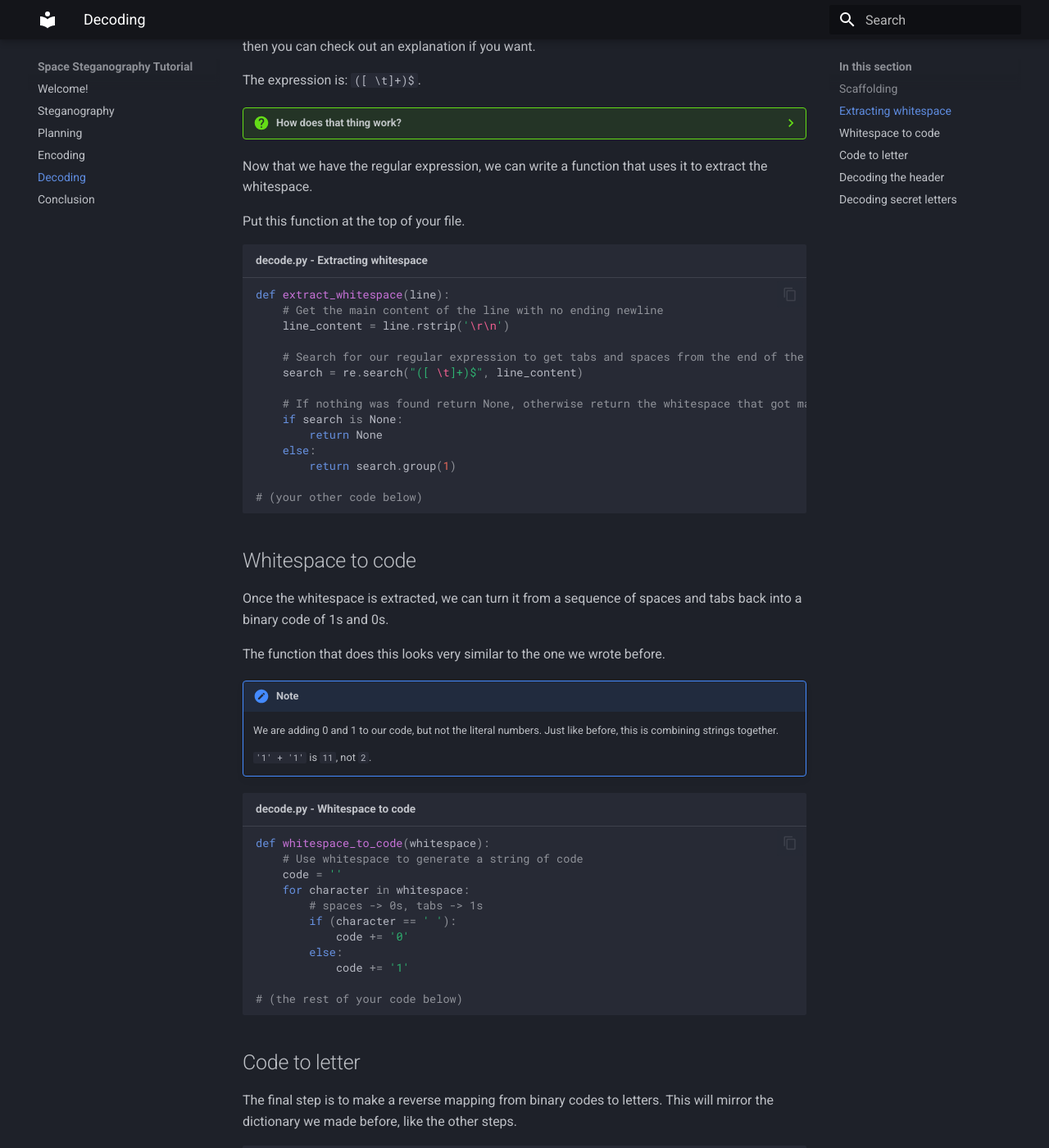
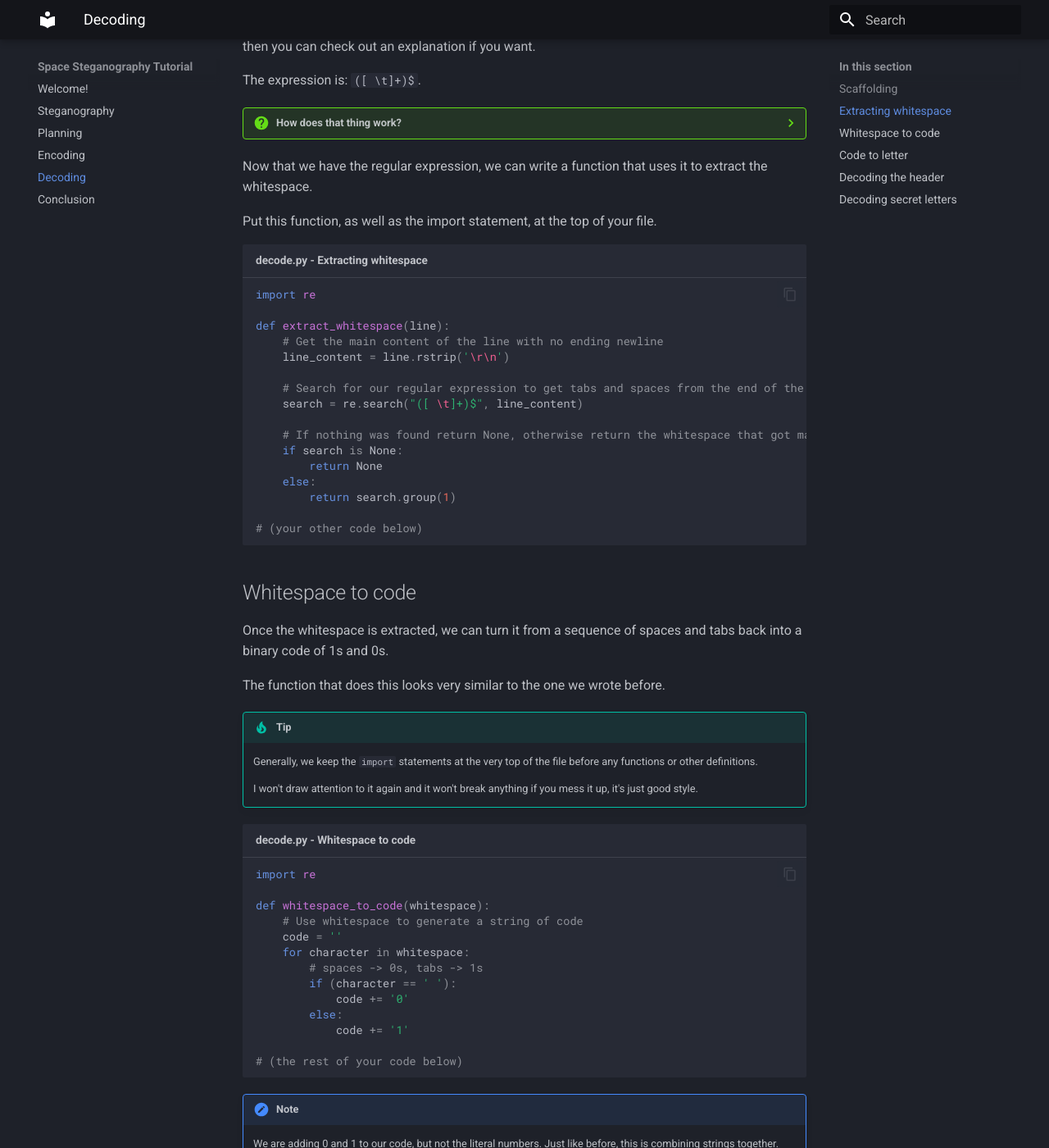
Before and after one commit to almondheil/eng240-final, an MkDocs documentation site: the page built from tutorial/decoding.md, in a window 1280 px wide and 1400 px high, scrolled down 1548 px. Shown: the whole window at 82% size. Built offline with MkDocs 1.6.1 and Material for MkDocs 9.7.7, drawn with Linux system fonts in a browser that asks for light colours; some of the changed text lies outside the part shown.

Commit message:
Slightly reorganize decode file

````diff
--- a/tutorial/decoding.md
+++ b/tutorial/decoding.md
@@ -83,9 +83,11 @@ The expression is: `([ \t]+)$`.
 
 Now that we have the regular expression, we can write a function that uses it to extract the whitespace.
 
-Put this function at the top of your file.
+Put this function, as well as the import statement, at the top of your file.
 
 ```py title="decode.py - Extracting whitespace"
+import re
+
 def extract_whitespace(line):
     # Get the main content of the line with no ending newline
     line_content = line.rstrip('\r\n')
@@ -109,13 +111,15 @@ back into a binary code of 1s and 0s.
 
 The function that does this looks very similar to the one we wrote before.
 
-!!! note
+!!! tip
 
-    We are adding 0 and 1 to our code, but not the literal numbers. Just like before, this is combining strings together.
+    Generally, we keep the `import` statements at the very top of the file before any functions or other definitions.
 
-    `'1' + '1'` is `11`, not `2`.
+    I won't draw attention to it again and it won't break anything if you mess it up, it's just good style.
 
 ```py title="decode.py - Whitespace to code"
+import re
+
 def whitespace_to_code(whitespace):
     # Use whitespace to generate a string of code
     code = ''
@@ -129,11 +133,19 @@ def whitespace_to_code(whitespace):
 # (the rest of your code below)
 ```
 
+!!! note
+
+    We are adding 0 and 1 to our code, but not the literal numbers. Just like before, this is combining strings together.
+
+    `'1' + '1'` is `11`, not `2`.
+
 ## Code to letter
 
 The final step is to make a reverse mapping from binary codes to letters. This will mirror the dictionary we made before, like the other steps.
 
 ```py title="decode.py - Code to letter"
+import re
+
 code_to_letter = {
     '0'     : 'a',  # letters
     '1'     : 'b',
````
Also changed, not shown: other parts of tutorial/decoding.md (+2 -2 lines).
